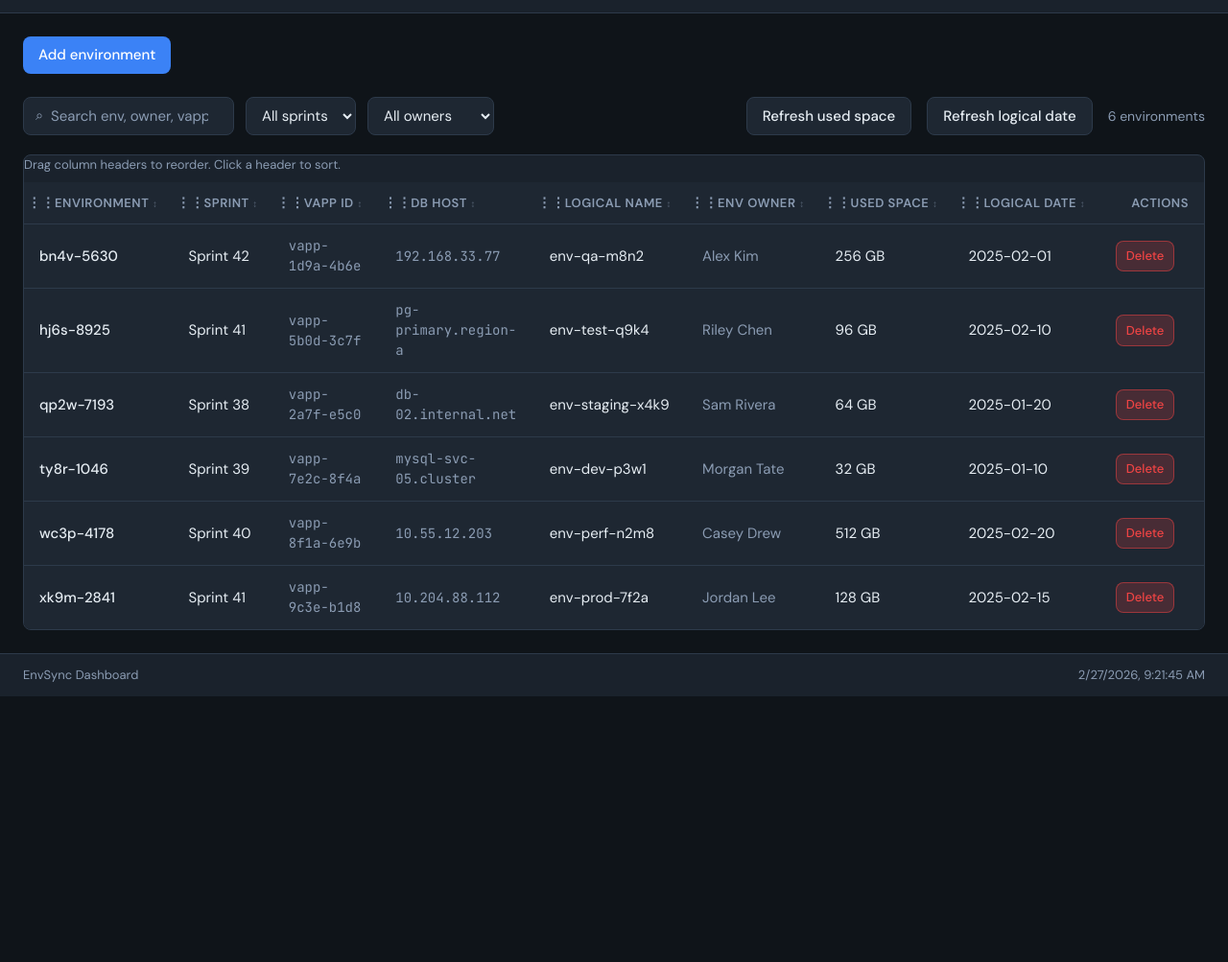
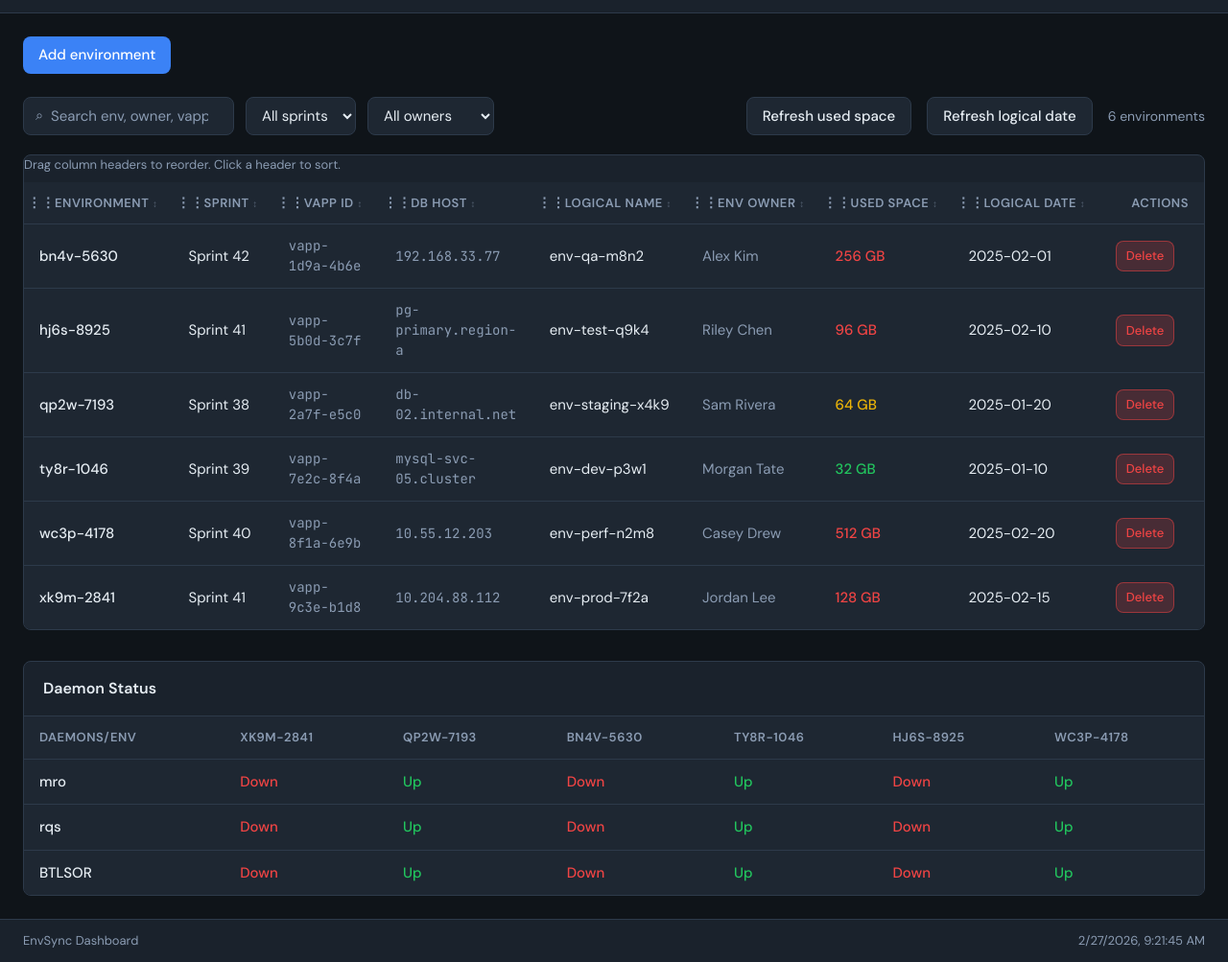
Before and after one commit to siddheshsurve/env-tracker-cursor, a website: page index.html in a window 1280 px wide. Shown: the part 80-1083 px from the top of the page at 96% size. Before the commit the page ends 806 px from the top, so only its background shows below. Drawn offline with Linux system fonts and the light colour scheme.

Commit message:
daemon status chart added

```diff
--- a/app.js
+++ b/app.js
@@ -18,6 +18,9 @@ const COLUMNS = {
 const DEFAULT_COLUMN_ORDER = ["envName", "sprint", "vappId", "dbHost", "logicalName", "owner", "usedSpace", "logicalDate"];
 const STORAGE_KEY = "envsync-column-order";
 const STORAGE_KEY_ENVS = "envsync-environments";
+
+/** Static daemon list for Daemon Status table (first column). */
+const DAEMON_LIST = ["mro", "rqs", "BTLSOR"];
 
 const DEFAULT_ENVIRONMENTS = [
   { envName: "xk9m-2841", logicalName: "env-prod-7f2a", sprint: "Sprint 41", vappId: "vapp-9c3e-b1d8", dbHost: "10.204.88.112", owner: "Jordan Lee", usedSpace: "128 GB", logicalDate: "2025-02-15" },
@@ -80,6 +83,8 @@ const filterOwner = document.getElementById("filter-owner");
 const envCount = document.getElementById("env-count");
 const emptyState = document.getElementById("empty-state");
 const table = document.getElementById("env-table");
+const daemonTheadRow = document.getElementById("daemon-thead-row");
+const daemonTbody = document.getElementById("daemon-tbody");
 
 function loadColumnOrder() {
   const allColumnIds = Object.keys(COLUMNS);
@@ -160,6 +165,16 @@ function getEnvValue(env, colKey) {
   return val === undefined || val === null ? "" : String(val);
 }
 
+/** Return CSS class for Used Space cell based on percentage: &lt;50 green, 50-80 yellow, ≥80 red. */
+function getUsedSpaceColorClass(val) {
+  if (val == null || val === "" || val === "—") return "";
+  const num = parseFloat(String(val).replace(/[%\s]/g, ""));
+  if (Number.isNaN(num)) return "";
+  if (num < 50) return "used-space-low";
+  if (num < 80) return "used-space-mid";
+  return "used-space-high";
+}
+
 function getDisplayColumnOrder() {
   // Always include all columns; columnOrder may be from before dbHost was added
   const order = columnOrder.filter((id) => COLUMNS[id]);
@@ -202,7 +217,12 @@ function renderBody() {
           const col = COLUMNS[colId];
           if (!col) return "";
           const val = getEnvValue(env, col.key);
-          const cls = col.className ? ` class="${escapeHtml(col.className)}"` : "";
+          let cls = col.className ? escapeHtml(col.className) : "";
+          if (colId === "usedSpace") {
+            const colorClass = getUsedSpaceColorClass(val);
+            if (colorClass) cls = cls ? cls + " " + colorClass : colorClass;
+          }
+          if (cls) cls = ` class="${cls}"`;
           return `<td${cls}>${escapeHtml(val)}</td>`;
         })
         .join("");
@@ -231,9 +251,37 @@ function initDeleteButtons() {
   });
 }
 
+/** Deterministic Up/Down for daemon status (replace with real check later). */
+function getDaemonStatus(daemon, envId) {
+  const s = (daemon + "-" + (envId || "")).split("").reduce((a, c) => ((a << 5) - a + c.charCodeAt(0)) | 0, 0);
+  return s % 2 === 0 ? "Up" : "Down";
+}
+
+function renderDaemonTable() {
+  if (!daemonTheadRow || !daemonTbody) return;
+  const envs = [...allEnvs];
+  const headerCells =
+    "<th scope=\"col\" class=\"daemon-col-label\">Daemons/ENV</th>" +
+    envs.map((e) => `<th scope="col">${escapeHtml(e.envName || "")}</th>`).join("");
+  daemonTheadRow.innerHTML = headerCells;
+  daemonTbody.innerHTML = DAEMON_LIST.map(
+    (daemon) =>
+      "<tr><td class=\"daemon-name\">" +
+      escapeHtml(daemon) +
+      "</td>" +
+      envs.map((env) => {
+        const status = getDaemonStatus(daemon, env.id);
+        const cls = status === "Up" ? "daemon-up" : "daemon-down";
+        return `<td class="${cls}">${escapeHtml(status)}</td>`;
+      }).join("") +
+      "</tr>"
+  ).join("");
+}
+
 function render() {
   renderHeader();
   renderBody();
+  renderDaemonTable();
 }
 
 function initSort() {
--- a/index.html
+++ b/index.html
@@ -96,6 +96,18 @@
         </div>
         <p class="empty-state" id="empty-state" hidden>No environments match your filters.</p>
       </section>
+
+      <section class="daemon-status-wrap" role="region" aria-label="Daemon Status">
+        <h2 class="daemon-status-title">Daemon Status</h2>
+        <div class="daemon-table-scroll">
+          <table class="daemon-table" id="daemon-table">
+            <thead>
+              <tr id="daemon-thead-row"></tr>
+            </thead>
+            <tbody id="daemon-tbody"></tbody>
+          </table>
+        </div>
+      </section>
     </main>
 
     <footer class="footer">
--- a/styles.css
+++ b/styles.css
@@ -401,6 +401,20 @@ body {
   color: var(--text-muted);
 }
 
+/* Used Space color by percentage: <50 green, 50-80 yellow, ≥80 red */
+.env-table .used-space-low {
+  color: #22c55e;
+  font-weight: 500;
+}
+.env-table .used-space-mid {
+  color: #eab308;
+  font-weight: 500;
+}
+.env-table .used-space-high {
+  color: #ef4444;
+  font-weight: 500;
+}
+
 .env-table .cell-actions {
   width: 1%;
   white-space: nowrap;
@@ -411,6 +425,81 @@ body {
   text-align: center;
   color: var(--text-muted);
   margin: 0;
+}
+
+/* Daemon Status section */
+.daemon-status-wrap {
+  margin-top: 2rem;
+  background: var(--bg-card);
+  border: 1px solid var(--border);
+  border-radius: var(--radius);
+  overflow: hidden;
+}
+
+.daemon-status-title {
+  margin: 0;
+  padding: 1rem 1.25rem;
+  font-size: 1rem;
+  font-weight: 600;
+  color: var(--text);
+  border-bottom: 1px solid var(--border);
+}
+
+.daemon-table-scroll {
+  overflow-x: auto;
+}
+
+.daemon-table {
+  width: 100%;
+  border-collapse: collapse;
+  font-size: 0.9375rem;
+}
+
+.daemon-table th,
+.daemon-table td {
+  padding: 0.75rem 1rem;
+  text-align: left;
+  border-bottom: 1px solid var(--border);
+}
+
+.daemon-table th {
+  background: var(--bg-row);
+  color: var(--text-muted);
+  font-weight: 600;
+  font-size: 0.8125rem;
+  text-transform: uppercase;
+  letter-spacing: 0.04em;
+}
+
+.daemon-table .daemon-col-label {
+  min-width: 120px;
+}
+
+.daemon-table tbody tr {
+  background: var(--bg-row);
+}
+
+.daemon-table tbody tr:hover {
+  background: var(--bg-row-hover);
+}
+
+.daemon-table tbody tr:last-child td {
+  border-bottom: none;
+}
+
+.daemon-table .daemon-name {
+  font-weight: 500;
+  color: var(--text);
+}
+
+.daemon-table .daemon-up {
+  color: #22c55e;
+  font-weight: 500;
+}
+
+.daemon-table .daemon-down {
+  color: #ef4444;
+  font-weight: 500;
 }
 
 /* Footer */
```
